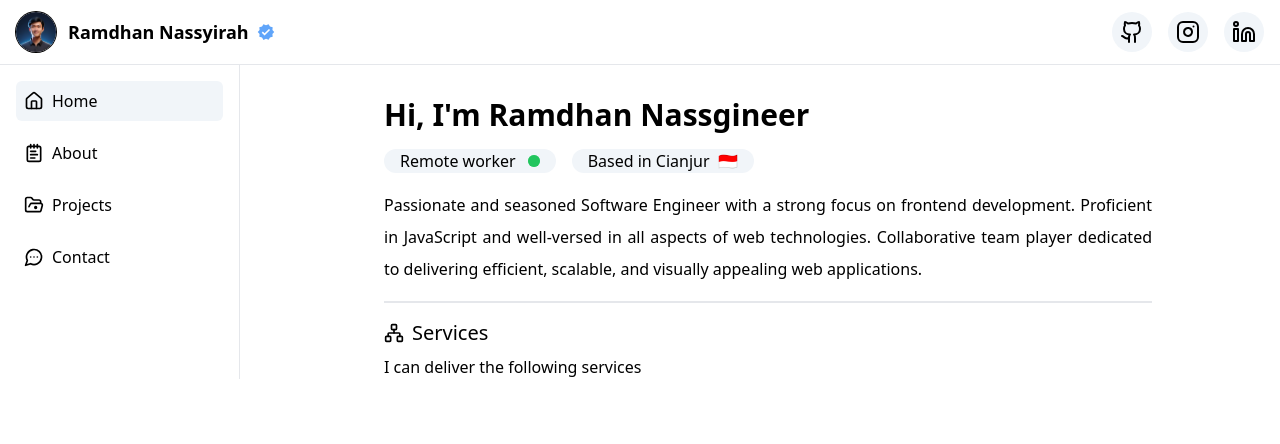
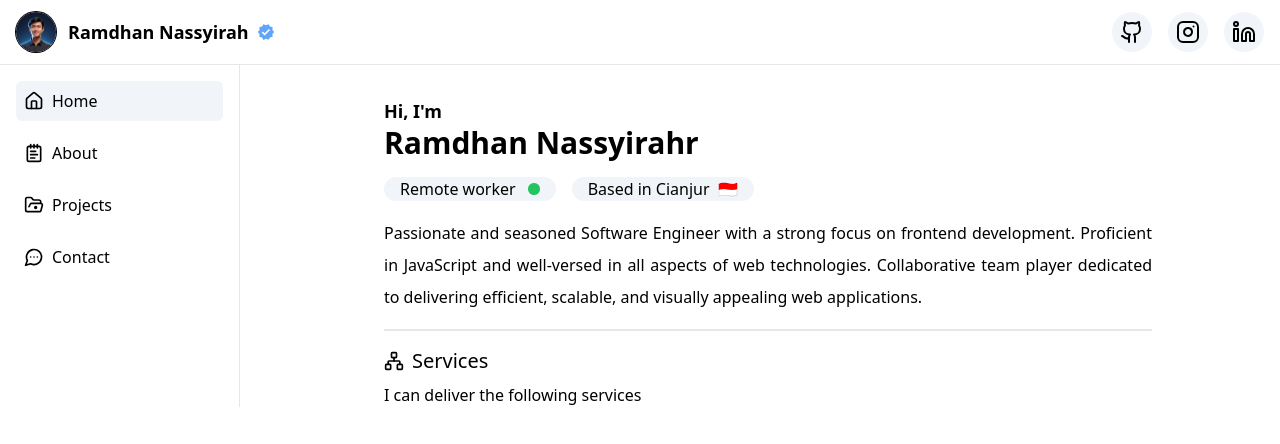
Before and after one commit to ramdhannassyirah/PortfolioV3, a Vue app: page / in a window 1280 px wide. Shown: the top 444 px of the page. Built offline with nearby package versions, Linux system fonts and the light colour scheme.

Commit message:
Portfolio

```diff
--- a/src/views/HomeView.vue
+++ b/src/views/HomeView.vue
@@ -1,8 +1,8 @@
 <template>
   <div class="space-y-4">
-    <h1 class="text-3xl font-bold">
-      Hi, I'm
-      <span class="text-run"> Software Engineer </span>
+    <h1 class="text-lg font-semibold">
+      Hi, I'm <br />
+      <span class="text-run text-3xl font-bold"> Software Engineer </span>
     </h1>
     <ul class="flex gap-2 flex-row lg:gap-4 items-center lg:ml-0">
       <li class="flex items-center gap-3 bg-slate-100 px-4 rounded-full w-fit">
@@ -65,7 +65,7 @@ onMounted(() => {
   gsap.to('.text-run', {
     repeat: -1,
     repeatDelay: 1,
-    duration: 2.5, // Durasi animasi (sesuaikan dengan kebutuhan)
+    duration: 3, // Durasi animasi (sesuaikan dengan kebutuhan)
     text: {
       value: 'Ramdhan Nassyirah',
       delimiter: '',
```
